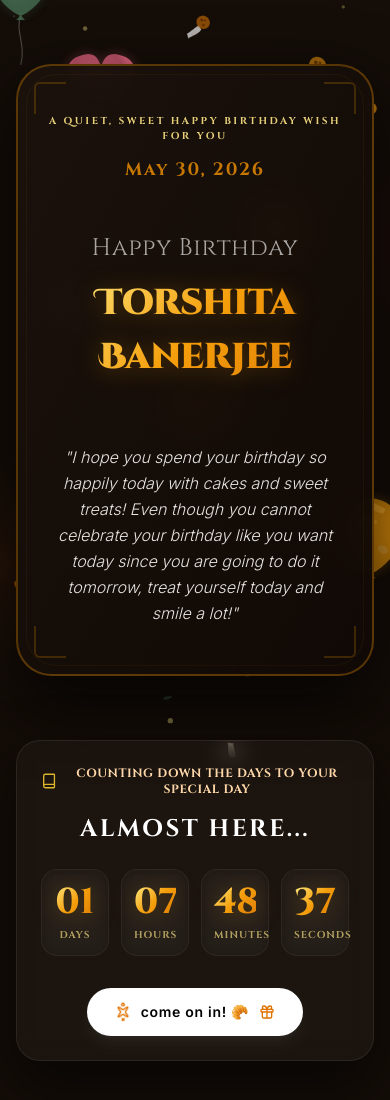
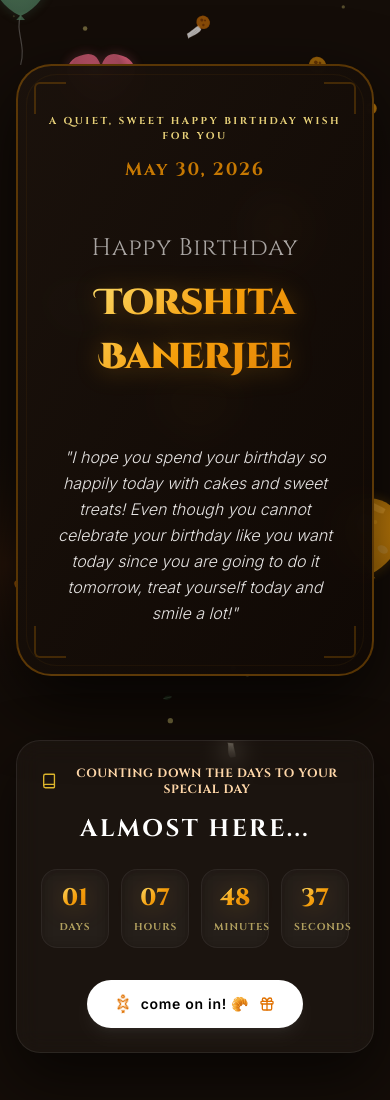
Before and after one commit to Soumya0421/Tor-BirthDay, a React (Vite) app: page / in a window 390 px wide. Shown: the top 1100 px of the page. Built offline with nearby package versions, Linux system fonts and the light colour scheme; a web font is replaced by a local one.

Commit message:
Add files via upload

```diff
--- a/src/components/CountdownWish.tsx
+++ b/src/components/CountdownWish.tsx
@@ -220,7 +220,7 @@ export default function CountdownWish({ onTriggerPrank, onLetterUnlock }: Countd
                   { label: 'Seconds', val: timeLeft.seconds },
                 ].map((col, idx) => (
                   <div key={col.label} className="flex flex-col bg-white/[0.02] border border-white/5 rounded-2xl p-3 sm:p-4 text-center backdrop-blur-sm shadow-inner transition hover:border-amber-500/20">
-                    <span className="text-4xl sm:text-6xl font-magic font-extrabold accent-gradient gold-glow">
+                    <span className="text-2xl sm:text-6xl font-magic font-extrabold accent-gradient gold-glow">
                       {String(col.val).padStart(2, '0')}
                     </span>
                     <span className="text-[10px] sm:text-xs font-magic uppercase tracking-widest text-amber-200/65 mt-1.5 font-bold">
@@ -676,7 +676,7 @@ export default function CountdownWish({ onTriggerPrank, onLetterUnlock }: Countd
                         {/* Outer decorative line inset */}
                         <div className="absolute inset-1.5 border border-amber-500/5 rounded-[1.9rem] pointer-events-none" />
 
-                        <div className="absolute top-5 right-5 text-[10px] font-magic uppercase tracking-[0.15em] text-amber-200 border border-amber-500/20 px-2.5 py-1 rounded-md bg-amber-500/5 z-20">
+                        <div className="absolute bottom-5 left-1/2 -translate-x-1/2 text-[10px] font-magic uppercase tracking-[0.15em] text-amber-200 border border-amber-500/20 px-2.5 py-1 rounded-md bg-amber-500/5 z-20 whitespace-nowrap">
                           ✦ Sealed with Magic ✦
                         </div>
 
```
